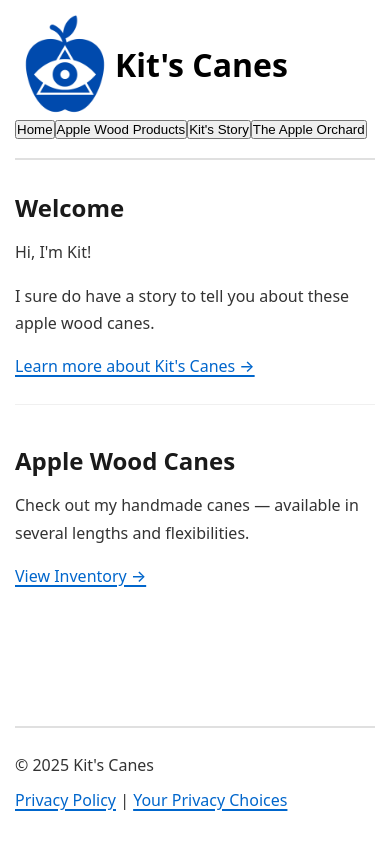
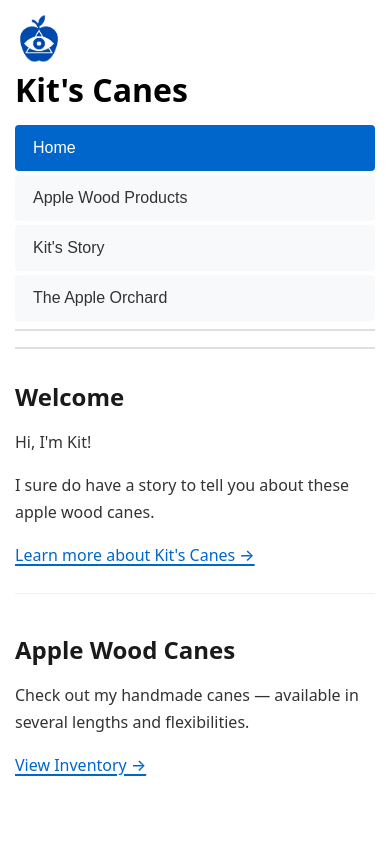
Before and after one commit to ianbuchanan42/kits-canes, a React (Vite) app: page / in a window 390 px wide. Shown: the top 844 px of the page. Built offline with nearby package versions, Linux system fonts and the light colour scheme.

Commit message:
add button styling

```diff
--- a/src/App.css
+++ b/src/App.css
@@ -15,6 +15,79 @@ header {
   border-bottom: 2px solid #e0e0e0;
   margin-bottom: 2rem;
   padding-bottom: 1rem;
+}
+
+/* Accessible Tab Navigation */
+nav[role='tablist'] {
+  display: flex;
+  flex-wrap: wrap;
+  gap: 0.25rem;
+  margin-top: 1rem;
+  border-bottom: 2px solid #e0e0e0;
+  padding-bottom: 0.5rem;
+}
+
+nav[role='tablist'] button {
+  background: #f8f9fa;
+  border: 2px solid transparent;
+  padding: 0.75rem 1rem;
+  font-size: 1rem;
+  font-weight: 500;
+  color: #333;
+  cursor: pointer;
+  border-radius: 4px;
+  transition: all 0.2s ease;
+  min-height: 44px; /* Touch target size */
+}
+
+/* Hover state */
+nav[role='tablist'] button:hover {
+  background: #e9ecef;
+  color: #000;
+}
+
+/* Focus state - high contrast */
+nav[role='tablist'] button:focus {
+  outline: 3px solid #0066cc;
+  outline-offset: 2px;
+  background: #e3f2fd;
+}
+
+/* Active tab */
+nav[role='tablist'] button.active {
+  background: #0066cc;
+  color: white;
+  border-color: #0066cc;
+}
+
+/* Active tab focus */
+nav[role='tablist'] button.active:focus {
+  background: #004499;
+  outline-color: #004499;
+}
+
+/* High contrast mode support */
+@media (prefers-contrast: high) {
+  nav[role='tablist'] button {
+    border-color: #000;
+  }
+
+  nav[role='tablist'] button.active {
+    background: #000;
+    color: #fff;
+  }
+}
+
+/* Mobile responsive */
+@media (max-width: 768px) {
+  nav[role='tablist'] {
+    flex-direction: column;
+  }
+
+  nav[role='tablist'] button {
+    text-align: left;
+    width: 100%;
+  }
 }
 
 main section {
@@ -35,6 +108,12 @@ h1 {
   color: #000000;
   display: flex;
   align-items: center;
+  gap: 1rem;
+}
+
+h1 img {
+  height: 3rem;
+  width: auto;
 }
 
 h2 {
@@ -50,6 +129,15 @@ h3 {
   margin-top: 1.5rem;
   margin-bottom: 0.75rem;
   font-size: 1.25rem;
+  font-weight: 600;
+  line-height: 1.4;
+  color: #2a2a2a;
+}
+
+h4 {
+  margin-top: 1rem;
+  margin-bottom: 0.5rem;
+  font-size: 1.125rem;
   font-weight: 600;
   line-height: 1.4;
   color: #2a2a2a;
@@ -86,7 +174,8 @@ a {
 }
 
 a:hover {
-  margin-bottom: 2.5rem;
+  color: #004499;
+  text-decoration-thickness: 3px;
 }
 
 a:focus {
@@ -114,6 +203,15 @@ main section h3 + p {
   margin-top: 0.5rem;
 }
 
+/* Tab Panels */
+.tab-panel {
+  margin-top: 2rem;
+}
+
+.tab-panel[hidden] {
+  display: none;
+}
+
 /* Footer styling */
 footer {
   margin-top: 3rem;
@@ -133,11 +231,6 @@ footer a {
   font-size: 1rem;
 }
 
-#logo {
-  display: inline;
-  height: 100px;
-}
-
 /* Ensure sufficient color contrast for all text */
 @media (prefers-contrast: high) {
   body {
@@ -145,7 +238,8 @@ footer a {
   }
 
   h2,
-  h3 {
+  h3,
+  h4 {
     color: #000000;
   }
 
@@ -164,6 +258,9 @@ footer a {
 
   h1 {
     font-size: 2rem;
+    flex-direction: column;
+    align-items: flex-start;
+    gap: 0.5rem;
   }
 
   h2 {
@@ -174,6 +271,10 @@ footer a {
     font-size: 1.125rem;
   }
 
+  h4 {
+    font-size: 1rem;
+  }
+
   p,
   li {
     font-size: 1rem;
```
